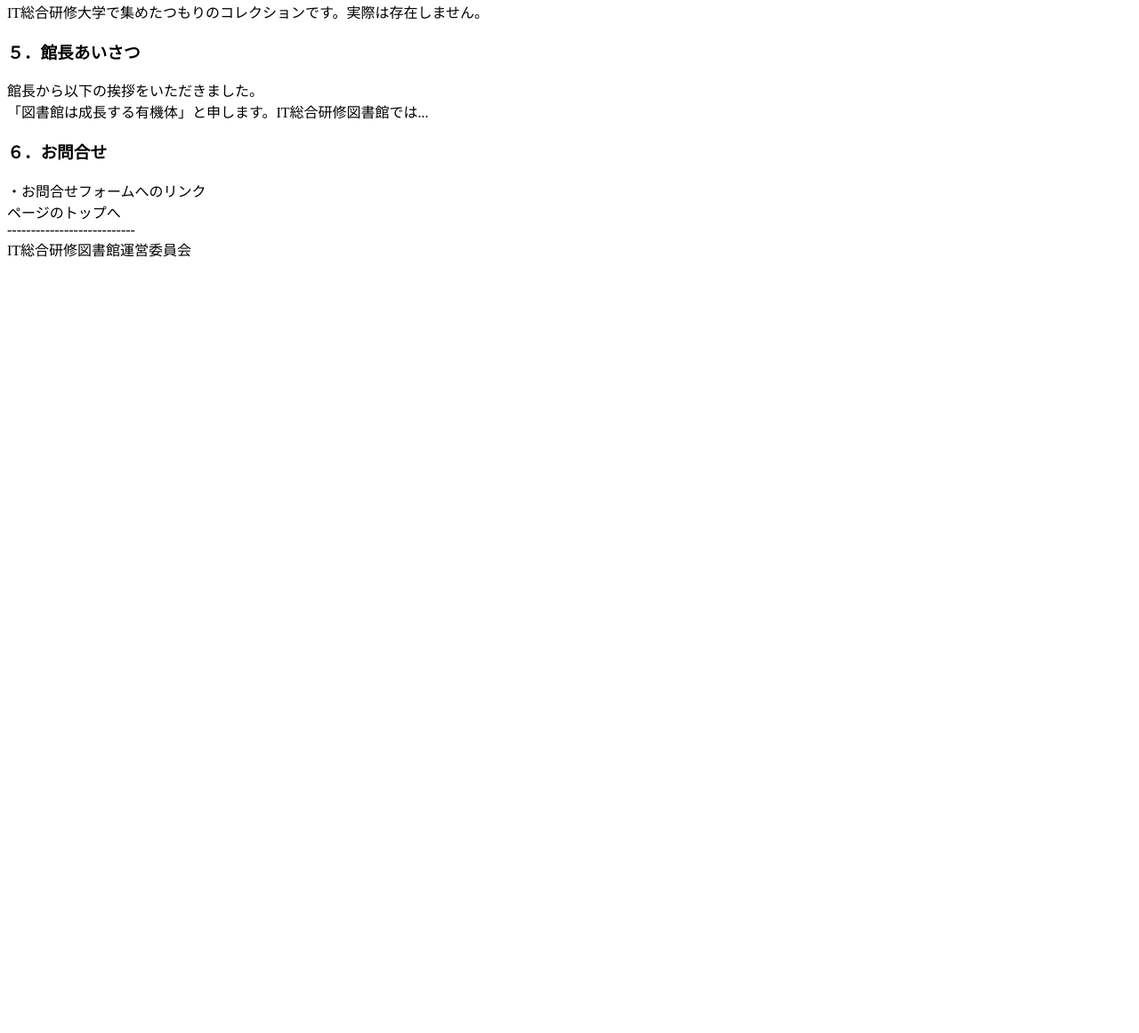
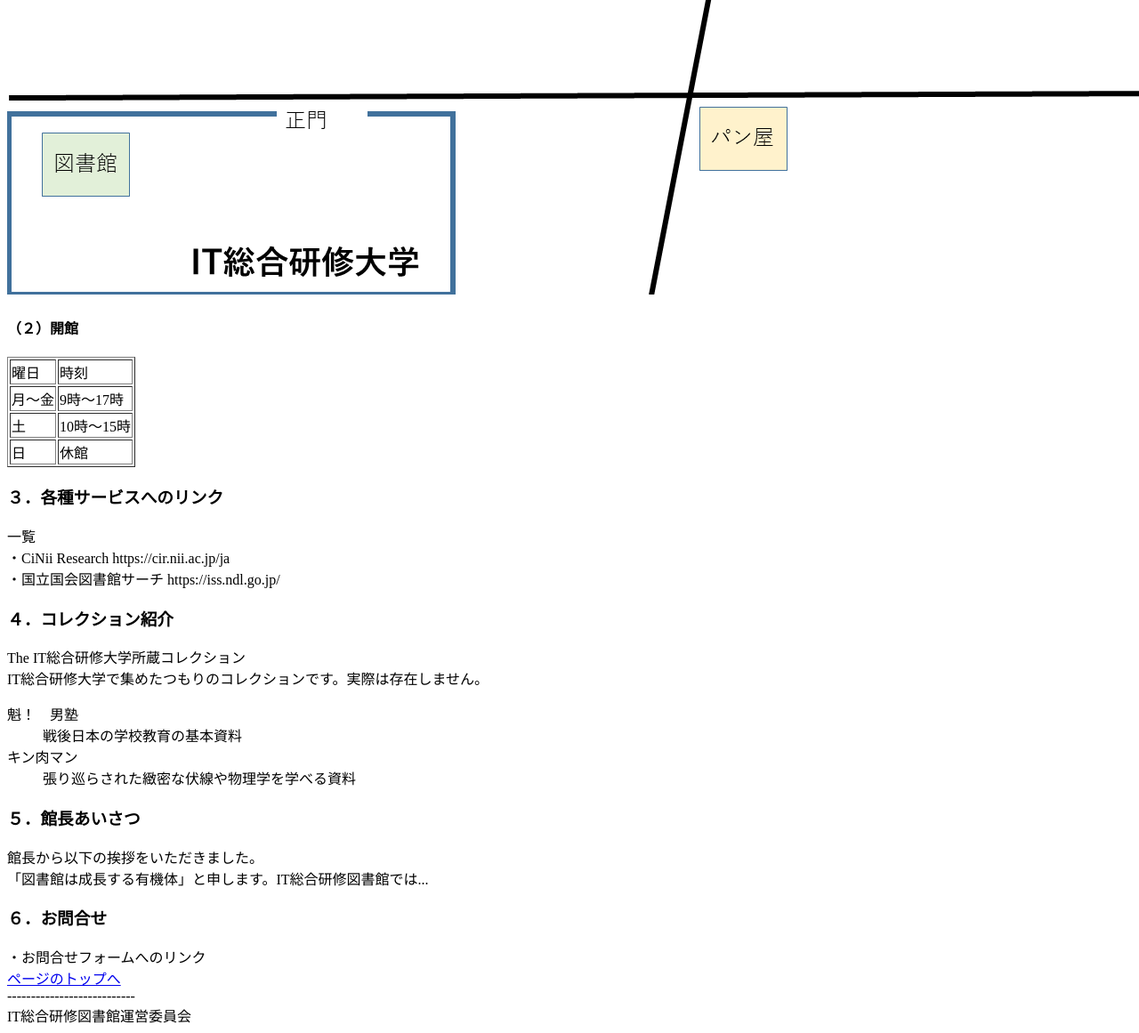
Before and after one commit to m-hanahara/mypage, a plain HTML site: page index.html in a window 1280 px wide. Shown: the part 684-1845 px from the top of the page at 89% size. Before the commit the page ends 984 px from the top, so only its background shows below. Drawn offline with Linux system fonts and the light colour scheme.

Commit message:
再集計

```diff
--- a/index.html
+++ b/index.html
@@ -6,20 +6,33 @@
 </head>
 <body>
 
-<h1>&nbsp;&nbsp;&nbsp;&nbsp;&nbsp;IT総合研修大学図書館</h1>
+<h1 id="top">&nbsp;&nbsp;&nbsp;&nbsp;&nbsp;IT総合研修大学図書館</h1>
 <h3>１．お知らせ</h1>
-このIT総合研修大学図書館は<実際には存在しません<br>
-受講生のみなさまの心の中<only>で存在をしています。<br>
+このIT総合研修大学図書館は&lt;実際には存在しません&gt;<br>
+受講生のみなさまの心の中&lt;only&gt;で存在をしています。<br>
 
 <h3>２．ご利用案内</h1>
   <h4>（１）アクセスマップ</h4>
+  <img src="library_access_map.png" alt="図書館アクセスマップ画像">
   <h4>（２）開館</h4>
-     曜日 | 時刻<br>
-　   -----------<br>
-     月～金 | 9時～17時<br>
-     土 | 10時～15時<br>
-     日 | 休館 |<br>
-
+<table border="1">
+  <tr>
+     <td> 曜日</td>
+     <td> 時刻 </td>
+  </tr>
+  <tr>
+     <td> 月～金 </td>
+     <td> 9時～17時 </td>
+  </tr>
+  <tr>
+     <td> 土</td>
+     <td> 10時～15時 </td>
+  </tr>
+  <tr>
+     <td> 日</td>
+     <td> 休館 </td>
+  </tr>
+</table>
 <h3>３．各種サービスへのリンク</h1>
  <p> 一覧<br>
   ・CiNii Research https://cir.nii.ac.jp/ja<br>
@@ -29,7 +42,12 @@
 <h3>４．コレクション紹介</h1>
   The IT総合研修大学所蔵コレクション<br>
     IT総合研修大学で集めたつもりのコレクションです。実際は存在しません。<br>
-
+<dl>
+  <dt> 魁！　男塾</dt>
+    <dd>戦後日本の学校教育の基本資料</dd>
+  <dt> キン肉マン</dt>
+    <dd>張り巡らされた緻密な伏線や物理学を学べる資料</dd>
+</dl>
 <h3>５．館長あいさつ</h1>
   館長から以下の挨拶をいただきました。<br>
     「図書館は成長する有機体」と申します。IT総合研修図書館では...<br>
@@ -37,7 +55,7 @@
 <h3>６．お問合せ</h1>
   ・お問合せフォームへのリンク<br>
 
-ページのトップへ<br>
+<a href="#top">ページのトップへ</a><br>
 
 ---------------------------<br>
 IT総合研修図書館運営委員会<br>
```
Also changed, not shown: library_access_map.png (added).
